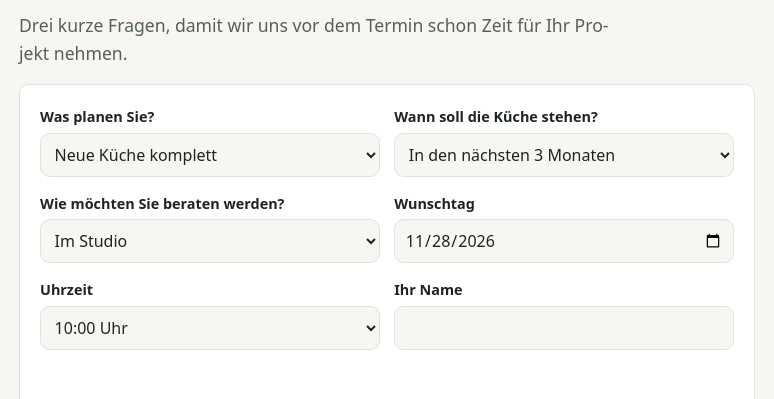
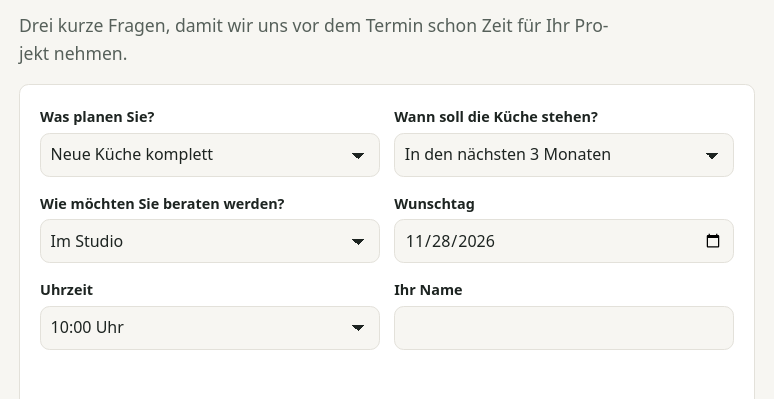
Before and after one commit to Julianm005/kuechenstudio-system, a plain HTML site: page index.html in a window 1280 px wide. Shown: the part 3240-3639 px from the top of the page, 253-1027 px from the left. Drawn offline with Linux system fonts and the light colour scheme.

Commit message:
Auswahlfelder: eigener Pfeil statt grauem Standardblock, ruhigerer Fokusring
appearance: none mit CSS-Pfeil in der Textfarbe des Themes (kein Bild). Das
Atelier-Design setzt color-scheme: dark, damit Auswahllisten und Datumsfelder
dunkel erscheinen.

Co-Authored-By: Claude Sonnet 5.5 <noreply@anthropic.com>

```diff
--- a/css/base.css
+++ b/css/base.css
@@ -5,6 +5,7 @@
    Responsiv wird über Container Queries gesteuert (.website ist der Container). */
 
 .website {
+  color-scheme: light; /* Auswahllisten, Datumsfelder und Scrollleisten folgen dem Theme (Atelier: dunkel) */
   container-type: inline-size;
   background: var(--bg);
   color: var(--text);
@@ -486,6 +487,32 @@
   min-width: 0;
 }
 
+/* Auswahlfelder: eigener Pfeil statt des grauen Standard-Blocks des Browsers. Der Pfeil nimmt die
+   Textfarbe des Themes (currentColor), ganz ohne Bilddatei. */
+.termin-feld select {
+  appearance: none;
+  -webkit-appearance: none;
+  -moz-appearance: none;
+  padding-right: 2.5rem;
+  background-image:
+    linear-gradient(45deg, transparent 50%, currentColor 50%),
+    linear-gradient(135deg, currentColor 50%, transparent 50%);
+  background-position: calc(100% - 1.3rem) 52%, calc(100% - 0.95rem) 52%;
+  background-size: 0.38rem 0.38rem, 0.38rem 0.38rem;
+  background-repeat: no-repeat;
+  cursor: pointer;
+}
+
+.termin-feld option { background: var(--surface); color: var(--text); }
+
+/* Formularfelder: ruhigerer Fokusring als der große Ring für Links und Knöpfe */
+.website .termin-feld select:focus-visible,
+.website .termin-feld input:focus-visible {
+  outline: 2px solid var(--accent);
+  outline-offset: 1px;
+  border-color: var(--accent);
+}
+
 .website .termin-hinweis { min-height: 1.5em; margin: 0 0 0.75rem; color: var(--muted); }
 .termin-danke h3 { margin-top: 0; }
 .termin-danke:focus { outline: none; }
--- a/css/themes/atelier.css
+++ b/css/themes/atelier.css
@@ -17,6 +17,7 @@
   --head-weight: 400;
   --head-transform: uppercase;
   --head-spacing: 0.1em;
+  color-scheme: dark;
 }
 
 [data-theme="atelier"] h1 { font-size: clamp(1.3rem, 4.4cqi, 2.4rem); }
```
